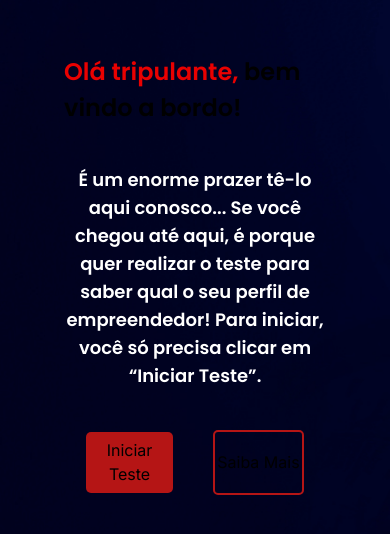
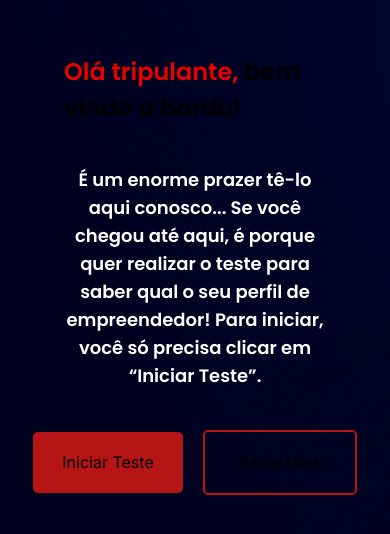
Before and after one commit to Rrissoli/quizFreelaCarlos, a Next.js app: page / in a window 390 px wide. Shown: the part 148-682 px from the top of the page. Built offline with nearby package versions, Linux system fonts and the light colour scheme.

Commit message:
largura botoes

```diff
--- a/app/page.module.css
+++ b/app/page.module.css
@@ -71,7 +71,7 @@
   display: flex;
   justify-content: center;
   align-items: center;
-  gap: 40px;
+  gap: 20px;
 }
 @media (max-width: 720px) {
   .main {
@@ -95,6 +95,6 @@
 
   .button_iniciar,
   .button_saibamais {
-    width: 100%;
+    width: 150px;
   }
 }
```
